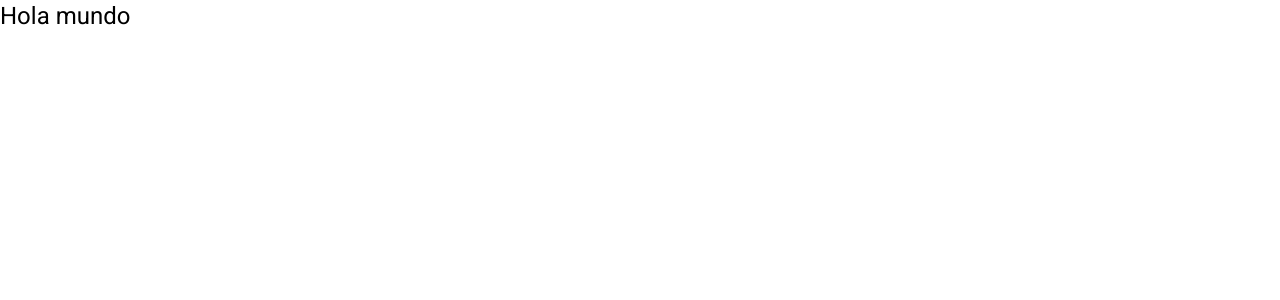
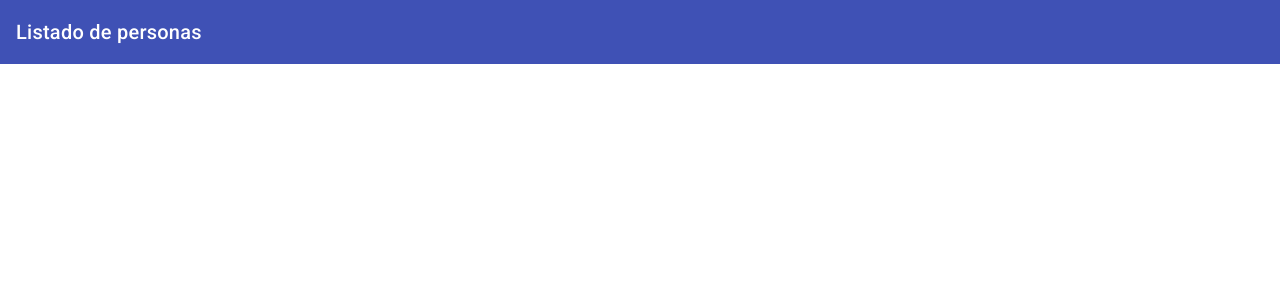
Before and after one commit to Lindapazw/angular_table_paginator, an Angular app: page / in a window 1280 px wide. Shown: the top 300 px of the page. Built offline with nearby package versions, Linux system fonts and the light colour scheme.

Commit message:
change themes

```diff
--- a/angular.json
+++ b/angular.json
@@ -25,7 +25,7 @@
               "src/assets"
             ],
             "styles": [
-              "@angular/material/prebuilt-themes/deeppurple-amber.css",
+              "@angular/material/prebuilt-themes/indigo-pink.css",
               "src/styles.css"
             ],
             "scripts": []
--- a/src/app/app.component.html
+++ b/src/app/app.component.html
@@ -1 +1,2 @@
-<h1>Hola mundo</h1>
+
+<app-list-personas> </app-list-personas>
--- a/src/app/components/list-personas/list-personas.component.html
+++ b/src/app/components/list-personas/list-personas.component.html
@@ -1 +1,3 @@
-<p>list-personas works!</p>
+<mat-toolbar color="primary">
+  <span>Listado de personas</span>
+</mat-toolbar>
```
Also changed, not shown: src/app/app.module.ts (+8 -1 lines).
